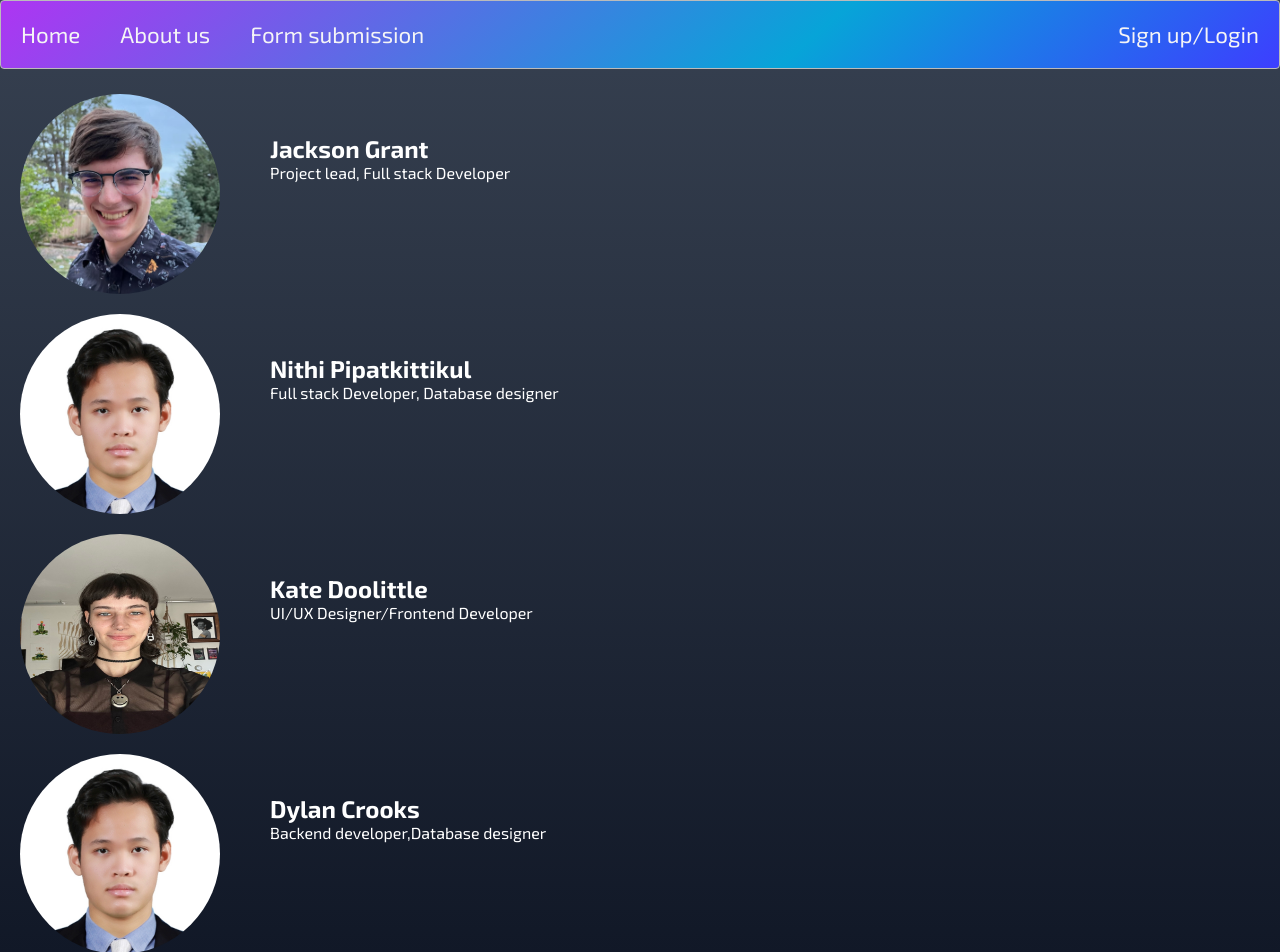
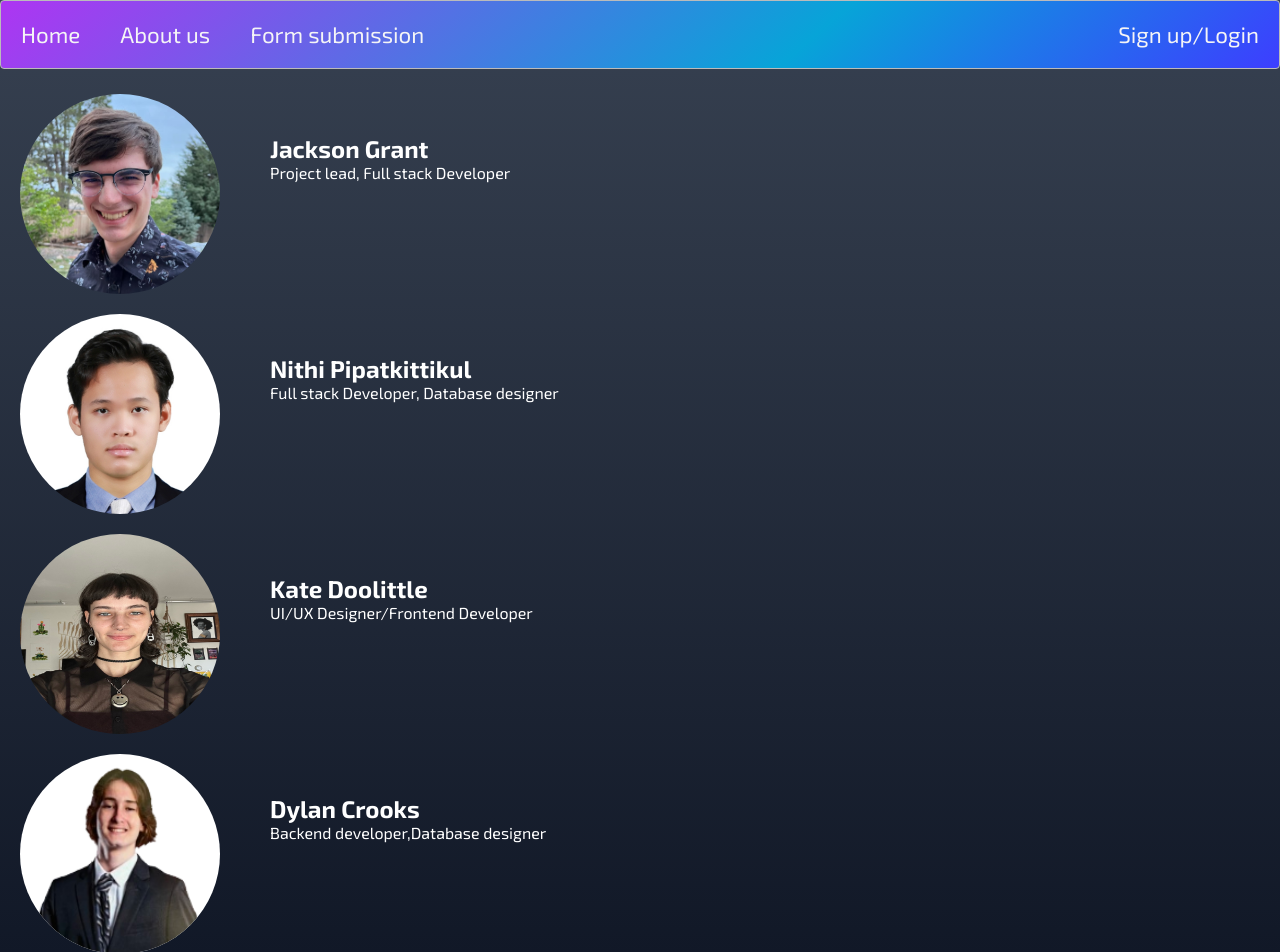
Before and after one commit to jacksonmgrant/Scribe, a React (Create React App) app in the folder ScribeFE/scribe-fe/: page /aboutus in a window 1280 px wide. Built offline with nearby package versions, Linux system fonts and the light colour scheme.

Commit message:
update dylan profile

```diff
--- a/ScribeFE/scribe-fe/src/components/pages/AboutUs.jsx
+++ b/ScribeFE/scribe-fe/src/components/pages/AboutUs.jsx
@@ -1,6 +1,7 @@
 import suitFord from "../Assets/suitFord.jpg"
 import Jacksonpfp from "../Assets/Jackson-pfp.jpg"
 import Kate from "../Assets/kate.jpg"
+import me from "../Assets/me.png"
 import styles from "../../styles/About.module.css"
 
 const About = () => {
@@ -28,7 +29,7 @@ const About = () => {
           </div>
         </div>
         <div className={styles.person}>
-          <img src={suitFord} alt="ford" width="200" height="200" className={styles.pic}/>
+          <img src={me} alt="dylan" width="200" height="200" className={styles.pic} style={{backgroundColor: "white"}}/>
           <div className={styles.text}>
             <h2>Dylan Crooks</h2>
             <p>Backend developer,Database designer</p>
```
Also changed, not shown: ScribeFE/scribe-fe/src/components/Assets/me.png (added).
